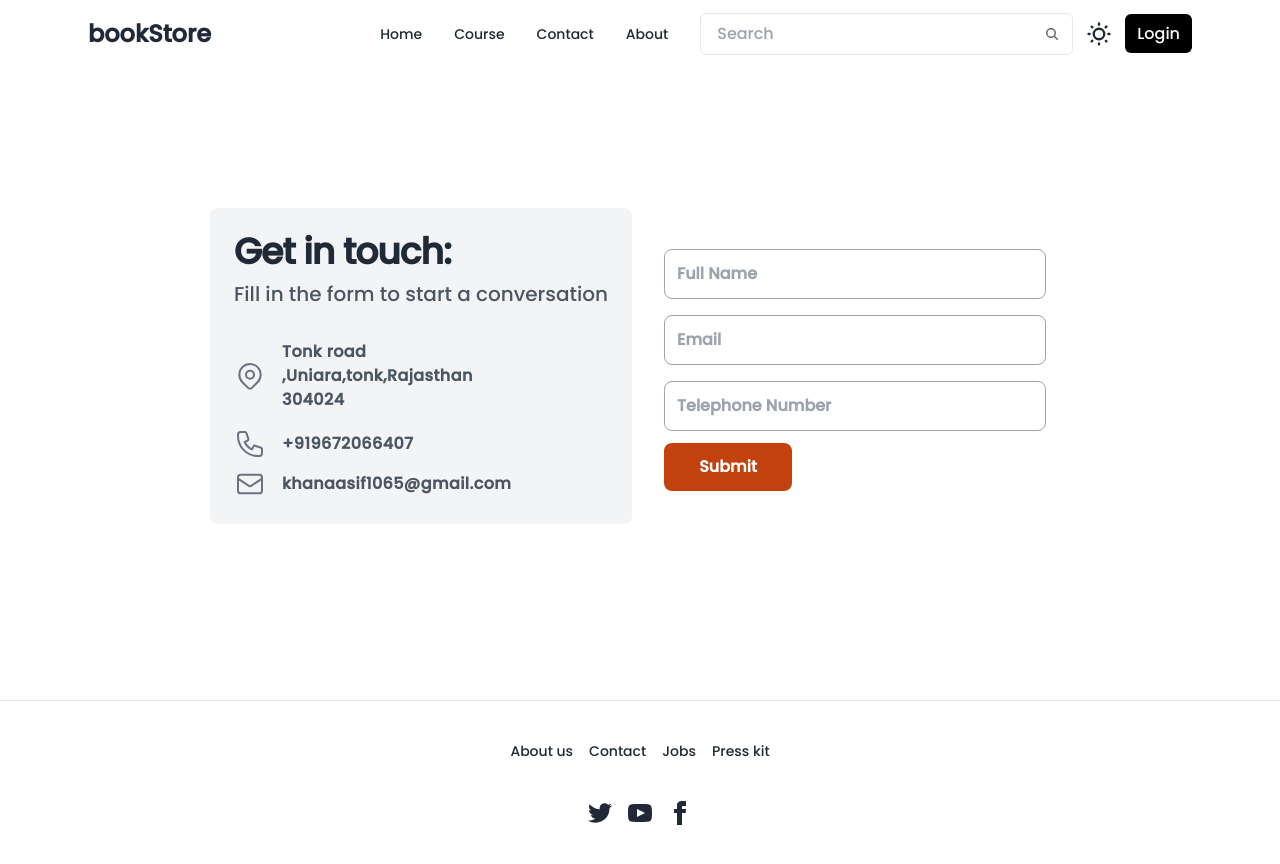
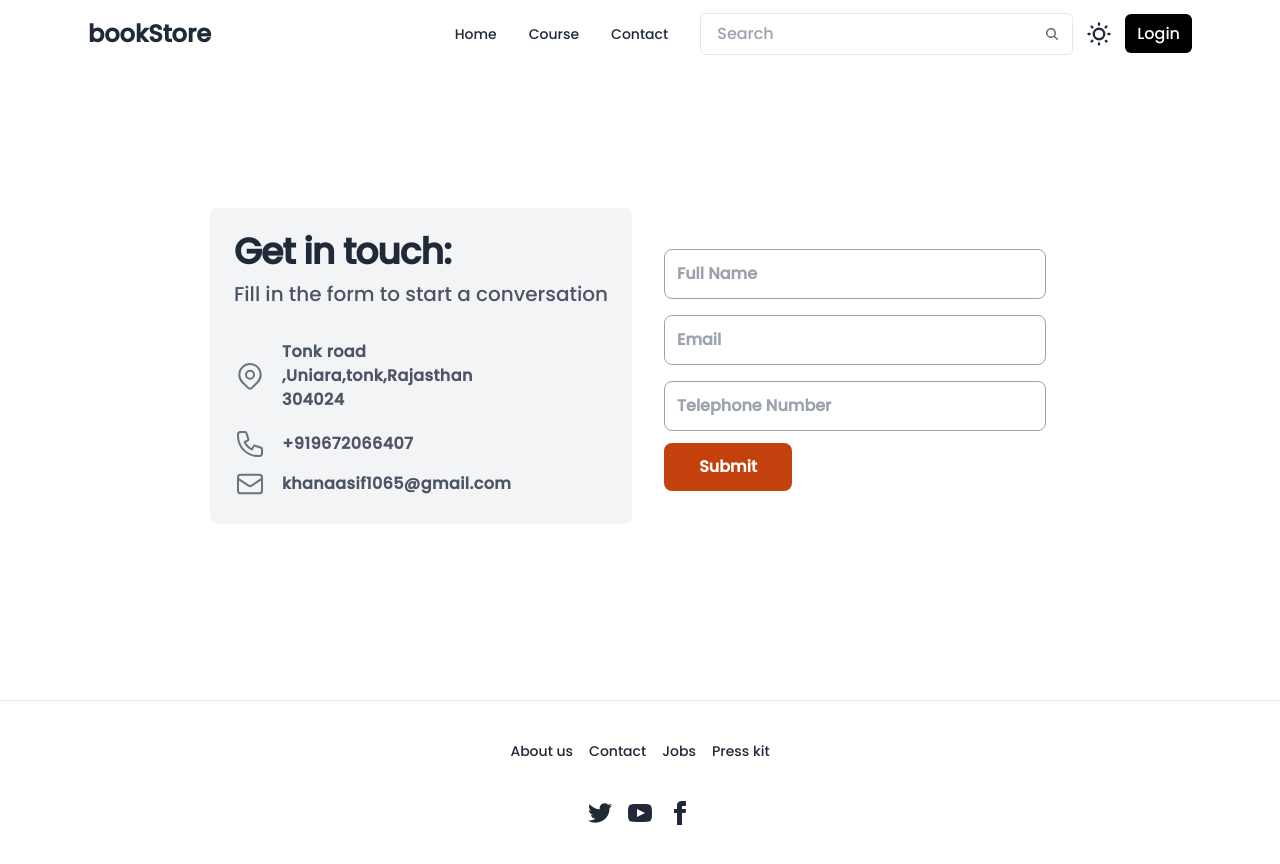
Before and after one commit to khanasifhere/bookStore_frontend, a React (Vite) app: page /Contact in a window 1280 px wide. Built offline with nearby package versions, Linux system fonts and the light colour scheme.

Commit message:
set signup login btn to home

```diff
--- a/src/App.jsx
+++ b/src/App.jsx
@@ -6,6 +6,7 @@
 import { Toaster } from "react-hot-toast";
 import { useAuth } from "./context/AuthProvider.jsx";
 import Contacts from "./Contact/Contacts.jsx";
+import Login from "./components/Login.jsx";
 function App() {
   const [authUser, setAuthUser] = useAuth();
   console.log(authUser);
@@ -19,6 +20,7 @@
             element={<Courses />}
           />
           <Route path="/signup" element={<Signup />} />
+          <Route path="/login" element={<Login />} />
           <Route path="/Contact" element={<Contacts/>}/>
         </Routes>
         <Toaster />
--- a/src/components/Navbar.jsx
+++ b/src/components/Navbar.jsx
@@ -47,9 +47,7 @@
       <li>
       <Link to="/Contact">Contact</Link>
       </li>
-      <li>
-      <Link to="/About">About</Link>
-      </li>
+
     </>
   );
   return (
--- a/src/components/Signup.jsx
+++ b/src/components/Signup.jsx
@@ -112,10 +112,14 @@
                   <button
                     className="underline text-blue-500 cursor-pointer"
                     onClick={() =>
+
                       document.getElementById("my_modal_3").showModal()
+
                     }
+
                   >
-                    Login
+                    <Link to='/'>Login</Link>
+
                   </button>{" "}
                   <Login />
                 </p>
```
Also changed, not shown: 1 other file (tests, documents, lock files or other folders).
